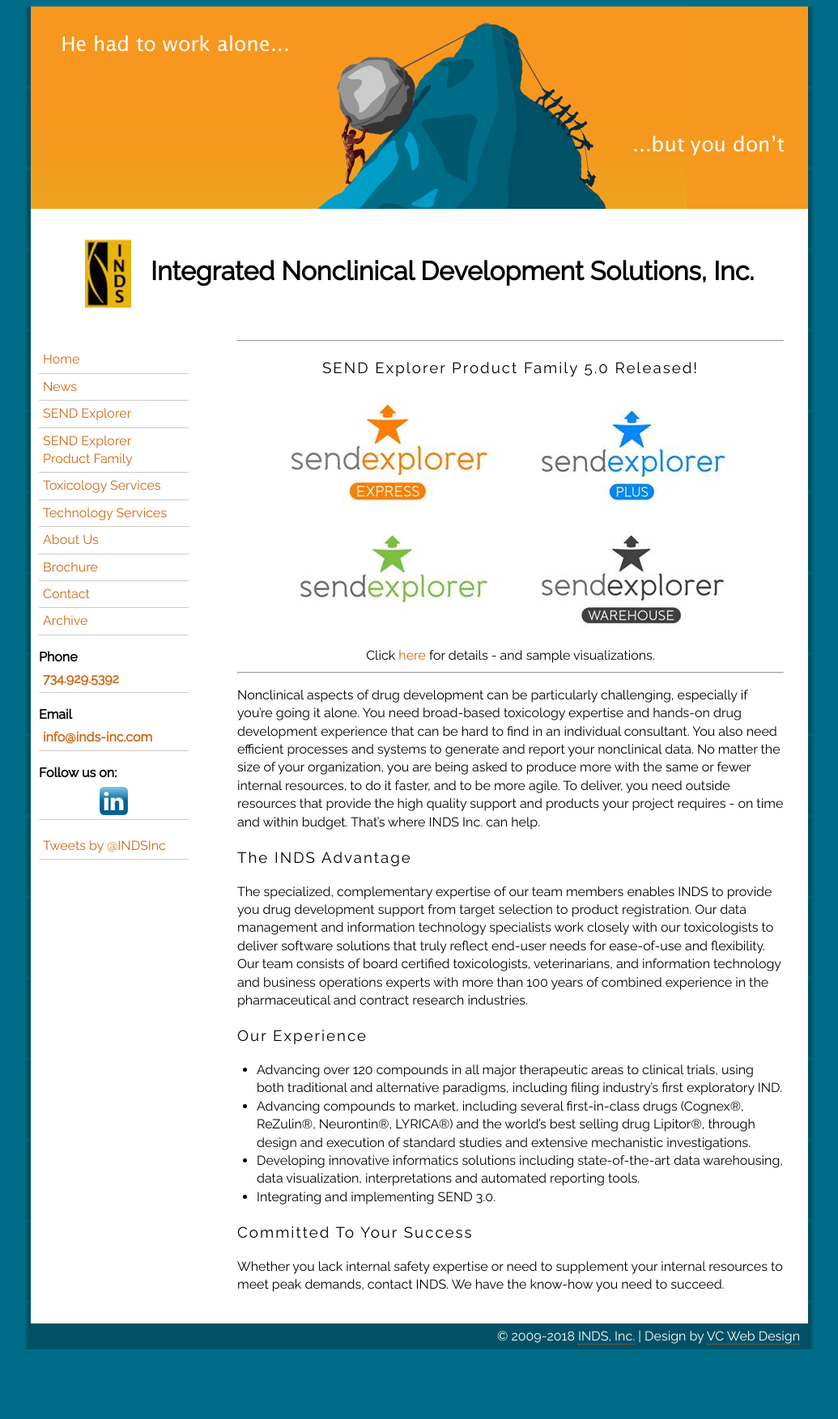
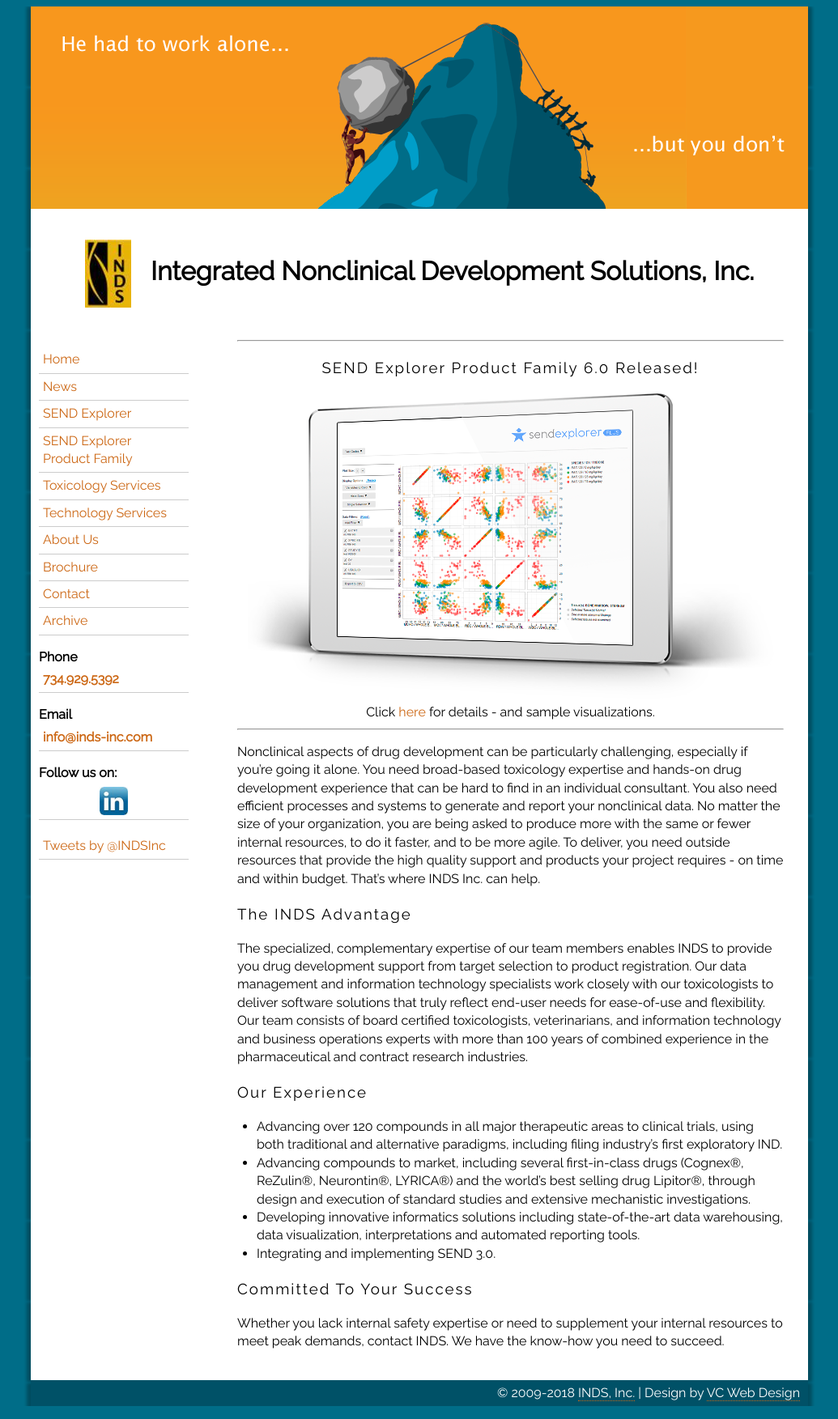
Before and after one commit to inds-inc/inds-inc.github.io, a Jekyll site: the page built from index.md, in a window 1280 px wide. Shown: the whole page at 81% size, without its empty margins (122-1157 px from the left). Built offline with Jekyll 4.4.1, drawn with Linux system fonts in a browser that asks for light colours; comment, search, counter and statistics services are not loaded; before the commit the page ends 1683 px from its top, so only the background shows below that.

Commit message:
add tablet image to home page

```diff
--- a/index.md
+++ b/index.md
@@ -14,9 +14,9 @@
 ---
 
 <div style="text-align:center">
-  <h3>SEND Explorer Product Family 5.0 Released!</h3>
+  <h3>SEND Explorer Product Family 6.0 Released!</h3>
 
-  <img src="/assets/images/se-logos.jpg" alt="">
+  <img src="/assets/images/sendexplorer-tablet.png" alt="">
   <br>
   Click <a href="http://inds-inc.com/sendexplorer">here</a> for details - and sample visualizations.
 </div>
```
Also changed, not shown: assets/images/sendexplorer-tablet.png (added).
